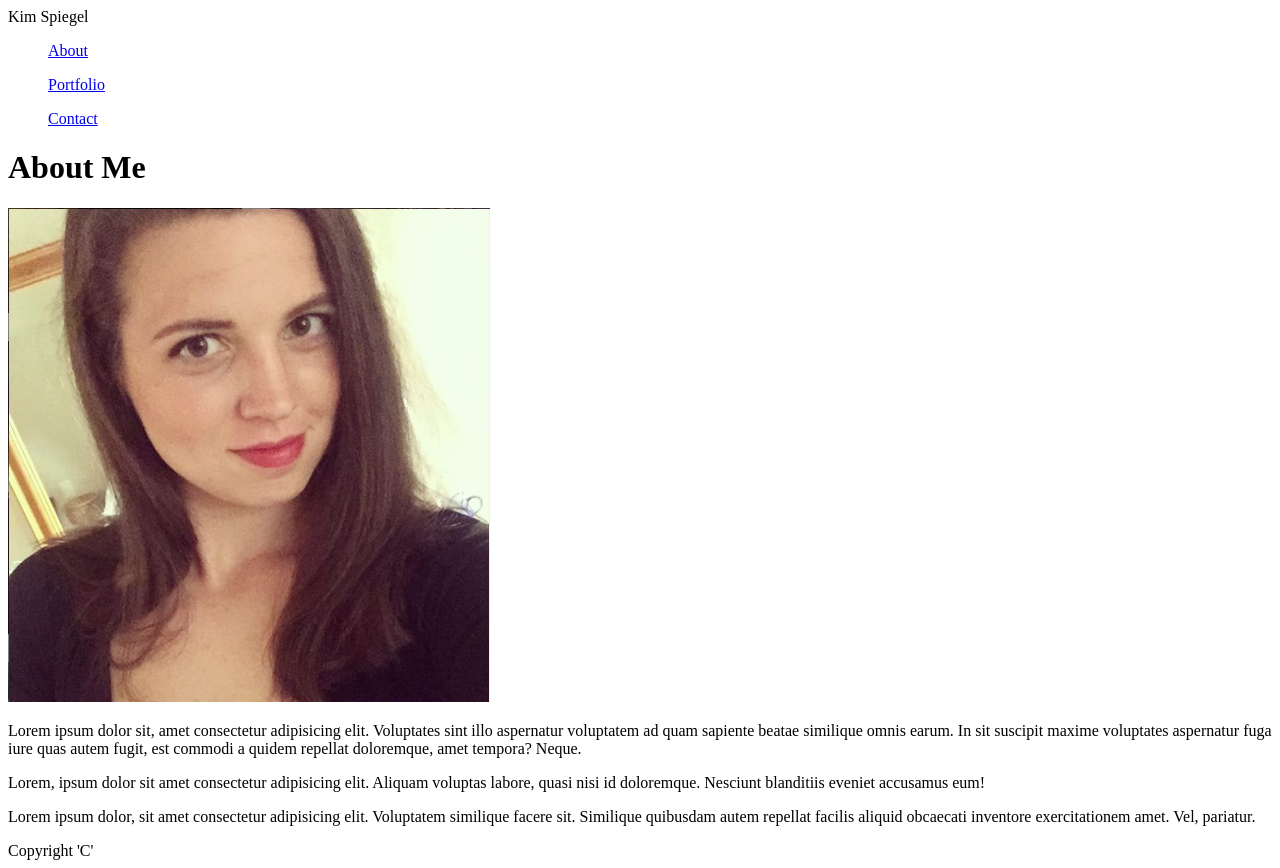
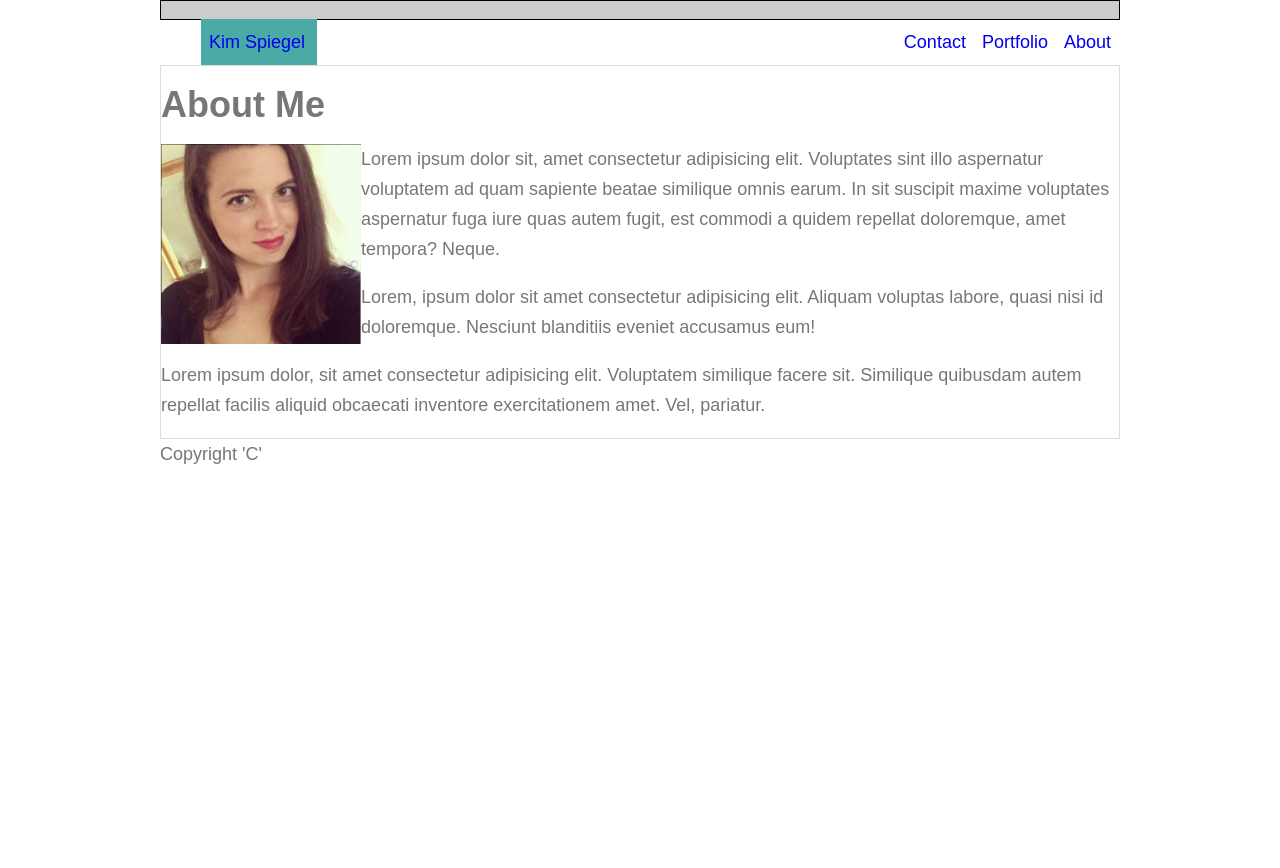
Before and after one commit to kimSpiegel04/Basic-Portfolio, a plain HTML site: page index.html in a window 1280 px wide. After the commit the page ends 800 px from the top, so only its background shows below. Drawn offline with Linux system fonts and the light colour scheme.

Commit message:
index and style save (nav bar being tinkered with)

```diff
--- a/assets/css/style.css
+++ b/assets/css/style.css
@@ -0,0 +1,58 @@
+body {
+    padding: auto;
+    margin: auto;
+    font-family: 'Arial', 'Helvetica Neue', Arial, Helvetica, sans-serif;
+    color: #777;
+    background: white;
+    font-size: 18px;
+    width: 960px;
+    line-height: 30px;
+}
+
+.wrapper {
+    display: inline-block;
+    margin: 0;
+    width: 960px;
+}
+
+/* navbar */
+nav {
+    border: 1px black solid;
+    background-color: #cccccc;
+}
+
+.right {
+    float: right;
+}
+
+.right, .kim{
+    display: block;
+    padding: 8px;
+    text-decoration: none;
+}
+
+.kim {
+    background-color: #4aaaa5;
+    height: 100%;
+    width: 100px;
+    float: left;
+}
+
+.right:hover {
+    background-color: #4aaaa5af;
+    transition-duration: .5s;
+    color: white;
+}
+
+/* container */
+.container {
+    border: 1px #dddddd solid;
+    clear: both;
+}
+
+/* img */
+.profile-img {
+    height: 200px;
+    width: 200px;
+    float: left;
+}
--- a/index.html
+++ b/index.html
@@ -4,15 +4,22 @@
     <meta charset="UTF-8">
     <meta name="viewport" content="width=device-width, initial-scale=1.0">
     <meta http-equiv="X-UA-Compatible" content="ie=edge">
-    <title>Kim Spiegel</title>
+    <title>About | Kim Spiegel</title>
+    <link rel="stylesheet" href="assets/css/style.css">
 </head>
 <body>
+
+    <header class='name'>
         <nav>
-        <header>Kim Spiegel</header>
-        <ul><a href='index.html'>About</a></ul>
-        <ul><a href='portfolio.html'>Portfolio</a></ul>
-        <ul><a href='contact.html'>Contact</a></ul>
+            <ul><a href='index.html' class="kim">Kim Spiegel</a></ul>
+            <ul><a href='index.html' class="right">About</a></ul>
+            <ul><a href='portfolio.html' class="right">Portfolio</a></ul>
+            <ul><a href='contact.html' class="right">Contact</a></ul>
         </nav>
+    </header>
+
+    <div class='wrapper'>
+
         <div class='container'>
             <h1>About Me</h1>
             <div class='line'></div>
@@ -23,7 +30,9 @@
                 <p>Lorem ipsum dolor, sit amet consectetur adipisicing elit. Voluptatem similique facere sit. Similique quibusdam autem repellat facilis aliquid obcaecati inventore exercitationem amet. Vel, pariatur.</p>
             </div>
         </div>
+    </div>
         <footer>Copyright 'C'</footer>
+    </div>
 
 </body>
 </html>
```
Lines whose indentation alone changed are shown as unchanged.
